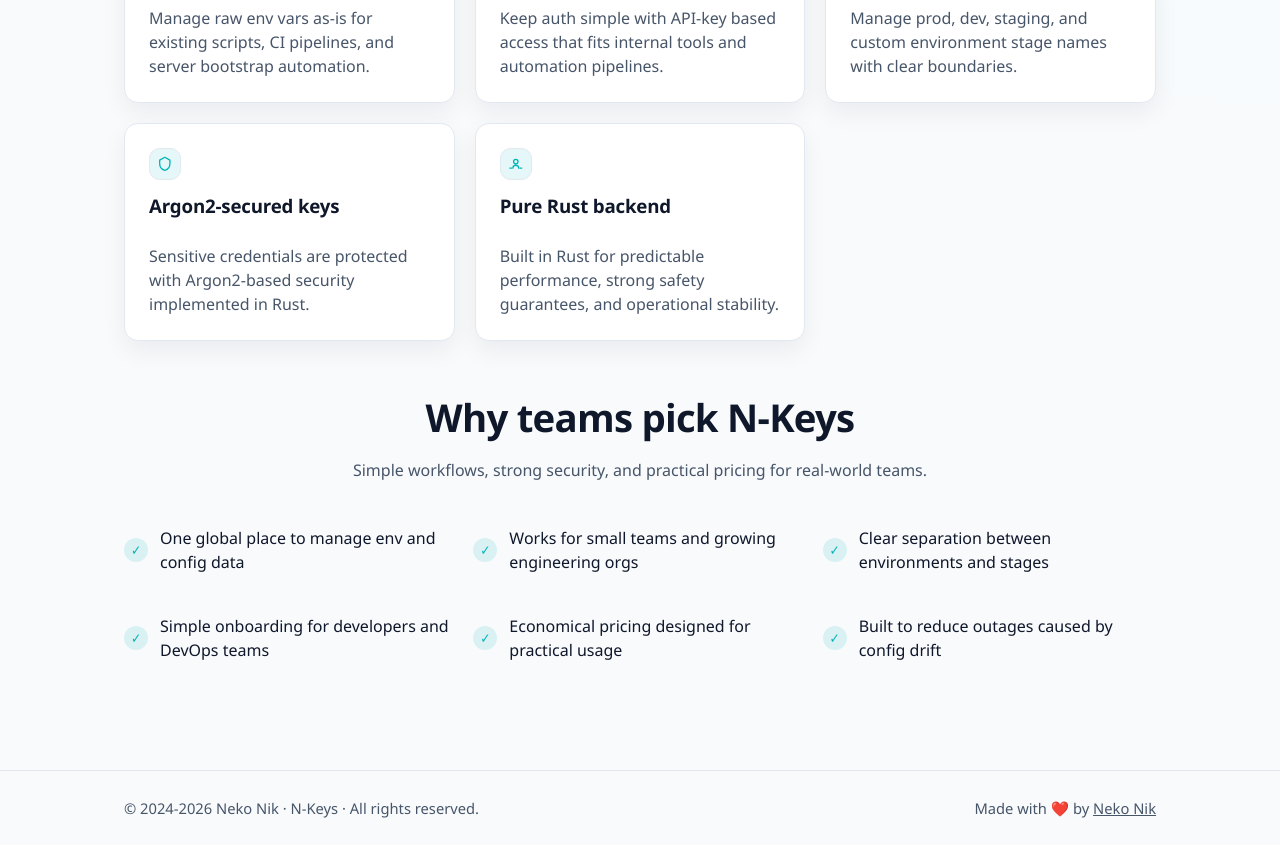
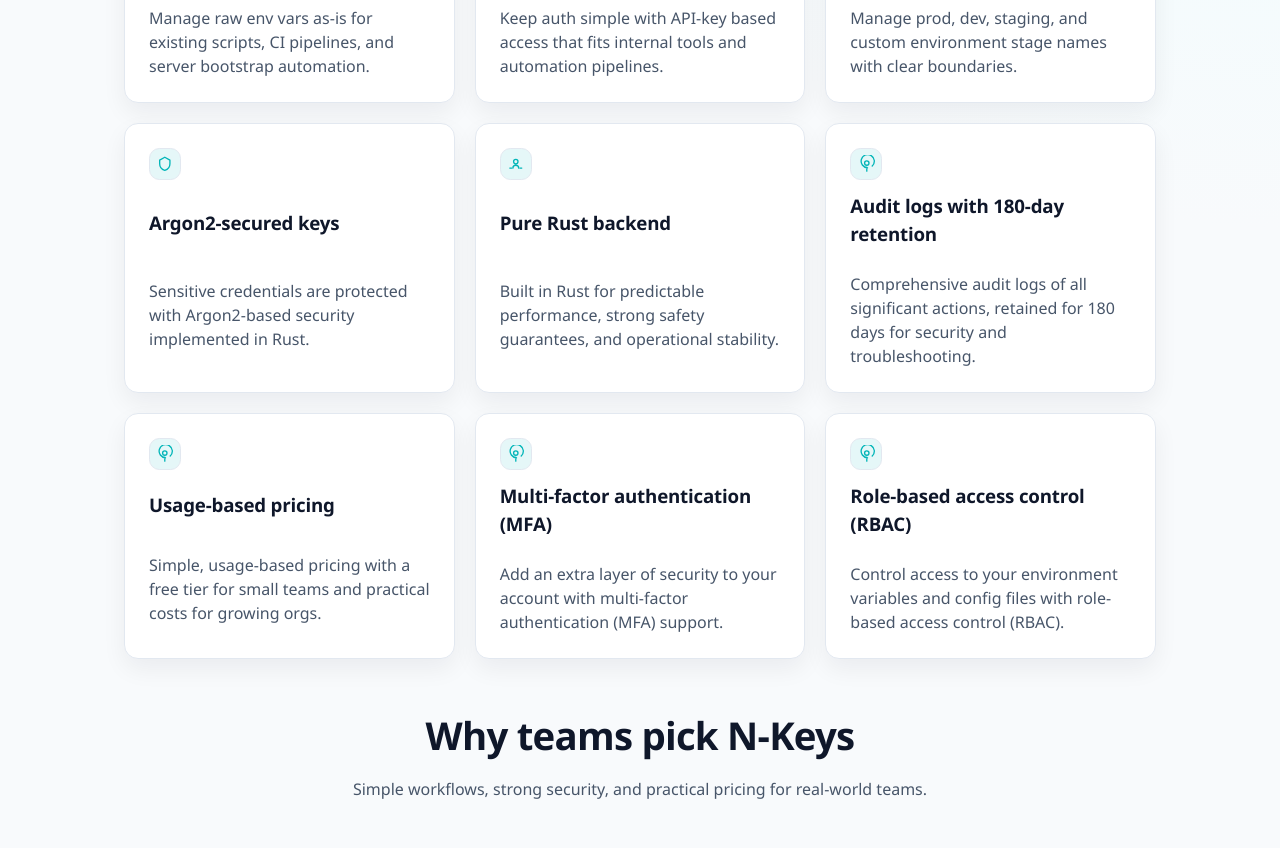
Before and after one commit to Neko-Nik-Org/N-Keys-WebUI, a React (Vite) app: page /features in a window 1280 px wide. Shown: the part 600-1448 px from the top of the page. Built offline with nearby package versions, Linux system fonts and the light colour scheme.

Commit message:
feat: add new features to FeaturesPage including audit logs, usage-based pricing, MFA, and RBAC

```diff
--- a/src/pages/FeaturesPage.jsx
+++ b/src/pages/FeaturesPage.jsx
@@ -43,6 +43,26 @@
     description: 'Built in Rust for predictable performance, strong safety guarantees, and operational stability.',
     iconPath: 'M16 18a4 4 0 0 0-8 0M12 12a3 3 0 1 0 0-6 3 3 0 0 0 0 6M6 18a3 3 0 0 0-2 0M18 18a3 3 0 0 1 2 0',
   },
+  {
+    title: 'Audit logs with 180-day retention',
+    description: 'Comprehensive audit logs of all significant actions, retained for 180 days for security and troubleshooting.',
+    iconPath: 'M12 8c-1.657 0-3 1.343-3 3s1.343 3 3 3 3-1.343 3-3-1.343-3-3-3zM19.4 15a9 9 0 1 0-6.4 2.4L12 17v5',
+  },
+  {
+    title: 'Usage-based pricing',
+    description: 'Simple, usage-based pricing with a free tier for small teams and practical costs for growing orgs.',
+    iconPath: 'M12 8c-1.657 0-3 1.343-3 3s1.343 3 3 3 3-1.343 3-3-1.343-3-3-3zM19.4 15a9 9 0 1 0-6.4 2.4L12 17v5',
+  },
+  {
+    title: 'Multi-factor authentication (MFA)',
+    description: 'Add an extra layer of security to your account with multi-factor authentication (MFA) support.',
+    iconPath: 'M12 8c-1.657 0-3 1.343-3 3s1.343 3 3 3 3-1.343 3-3-1.343-3-3-3zM19.4 15a9 9 0 1 0-6.4 2.4L12 17v5',
+  },
+  {
+    title: 'Role-based access control (RBAC)',
+    description: 'Control access to your environment variables and config files with role-based access control (RBAC).',
+    iconPath: 'M12 8c-1.657 0-3 1.343-3 3s1.343 3 3 3 3-1.343 3-3-1.343-3-3-3zM19.4 15a9 9 0 1 0-6.4 2.4L12 17v5',
+  }
 ]
 
 const benefits = [
```
